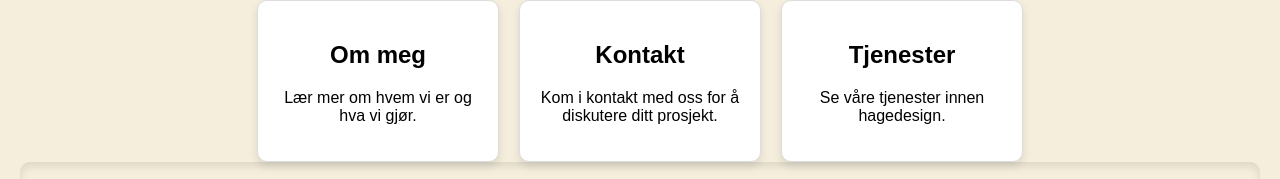
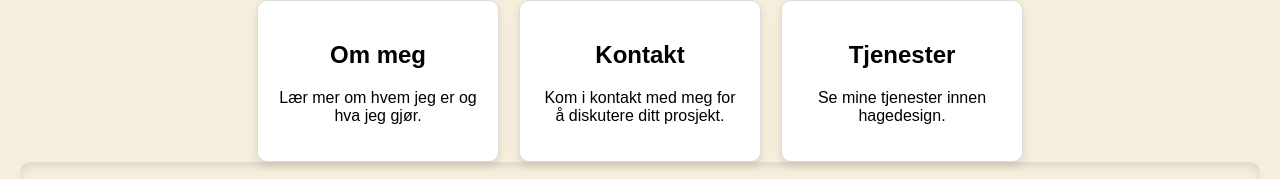
Before and after one commit to Voidwaker/hage-desing1, a React (Create React App) app: page / in a window 1280 px wide. Shown: the part 218-397 px from the top of the page. Built offline with nearby package versions, Linux system fonts and the light colour scheme.

Commit message:
Update App.jsx
updated text so its accurate

```diff
--- a/src/App.jsx
+++ b/src/App.jsx
@@ -13,9 +13,9 @@ function Home() {
   const navigate = useNavigate();
 
   const sections = [
-    { title: 'Om meg', description: 'Lær mer om hvem vi er og hva vi gjør.', path: '/about' },
-    { title: 'Kontakt', description: 'Kom i kontakt med oss for å diskutere ditt prosjekt.', path: '/contact' },
-    { title: 'Tjenester', description: 'Se våre tjenester innen hagedesign.', path: '/services' }
+    { title: 'Om meg', description: 'Lær mer om hvem jeg er og hva jeg gjør.', path: '/about' },
+    { title: 'Kontakt', description: 'Kom i kontakt med meg for å diskutere ditt prosjekt.', path: '/contact' },
+    { title: 'Tjenester', description: 'Se mine tjenester innen hagedesign.', path: '/services' }
   ];
 
   return (
```
